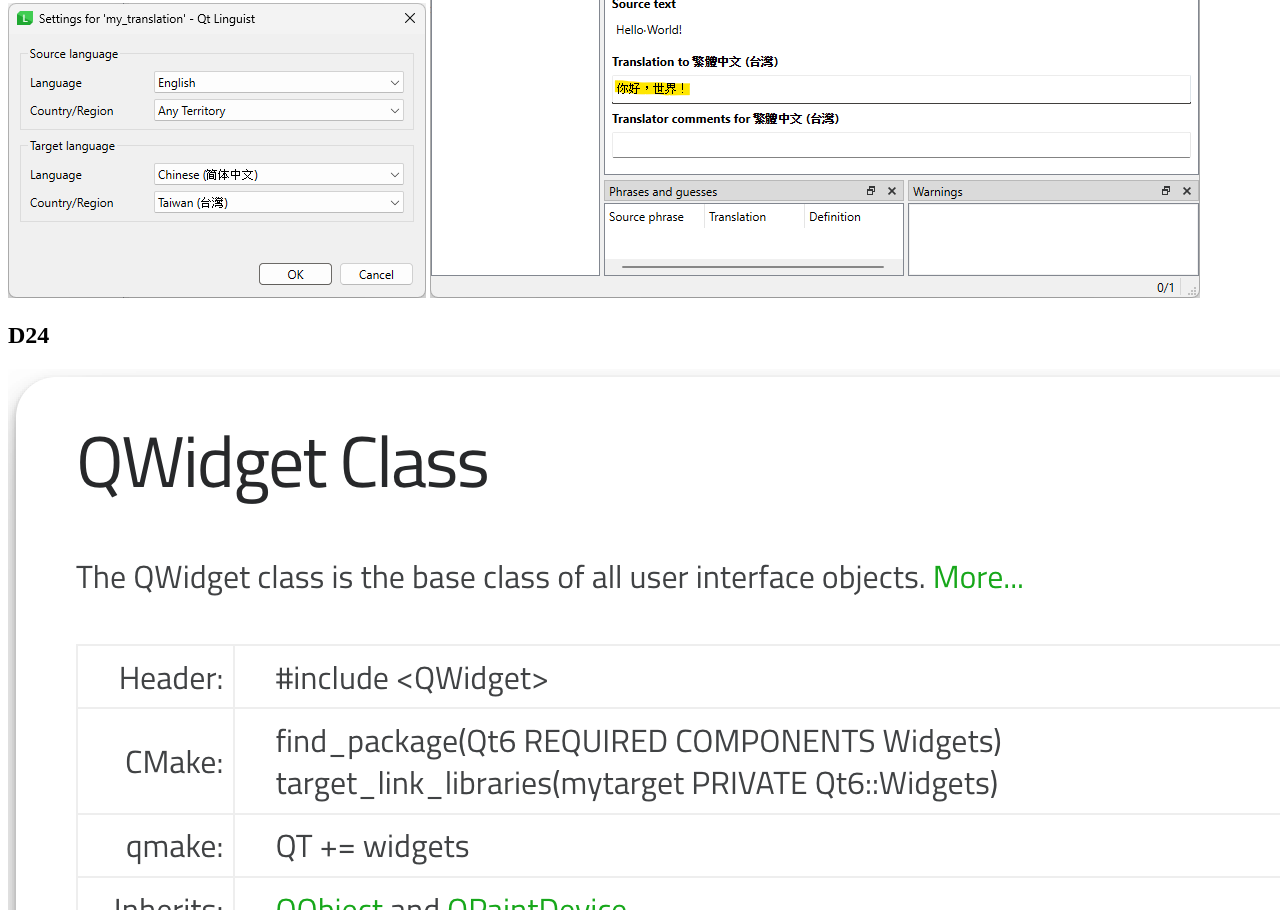
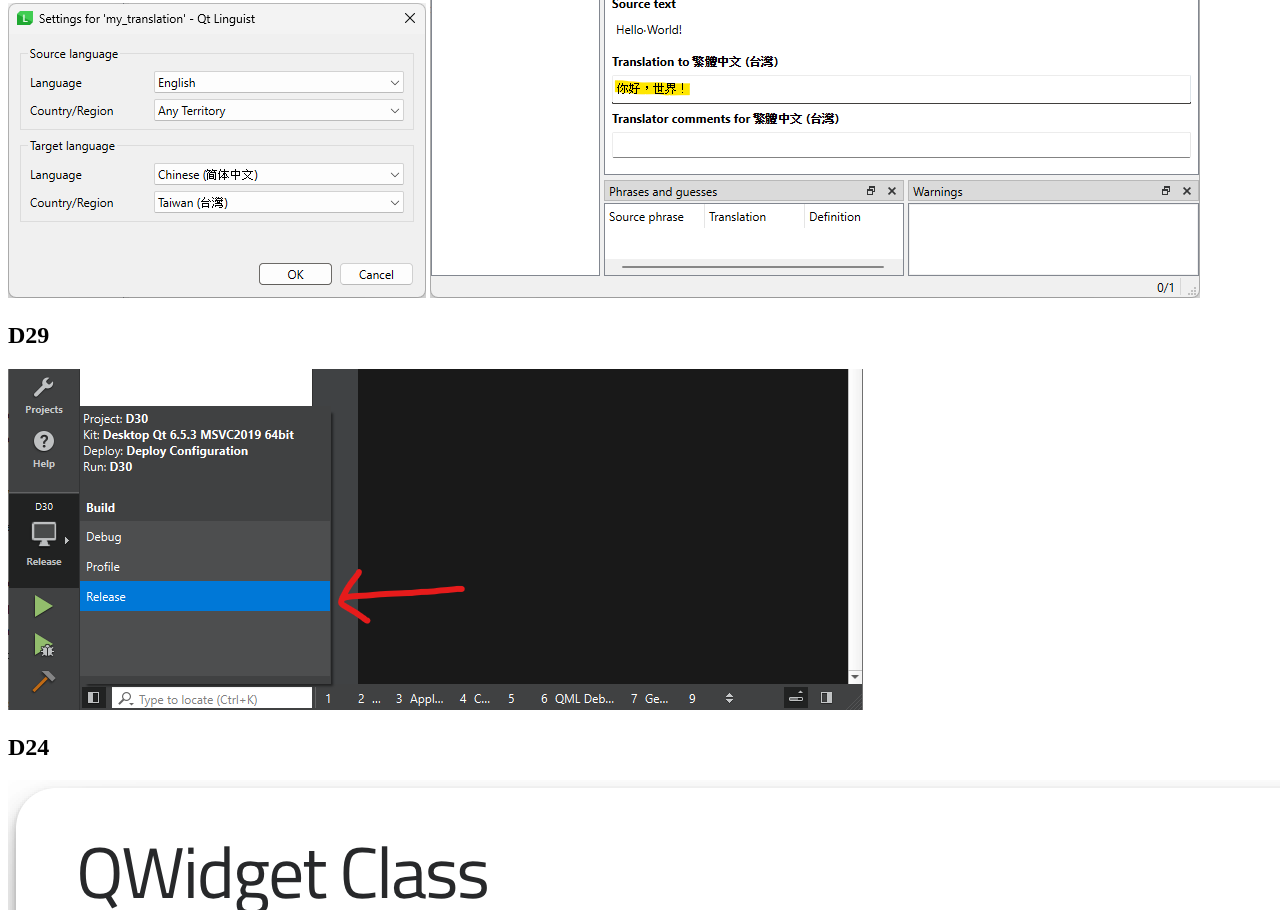
Before and after one commit to chchwy/ironman-2023, a plain HTML site: page index.html in a window 1280 px wide. Shown: the part 470-1380 px from the top of the page. Drawn offline with Linux system fonts and the light colour scheme.

Commit message:
Update Img

```diff
--- a/index.html
+++ b/index.html
@@ -10,6 +10,9 @@
     <h2>D30</h2>
     <img src="assets/img/d30-choose-lang.png" alt="d30-choose-lang">
     <img src="assets/img/d30-linguist.png" alt="d30-linguist">
+
+    <h2>D29</h2>
+    <img src="assets/img/d29-release-config.png" >
 
     <h2>D24</h2>
     <img src="assets/img/d24-qwidget.png" alt="d24-qwidget">
```
Also changed, not shown: assets/img/d29-release-config.png (added), 1 other file.
